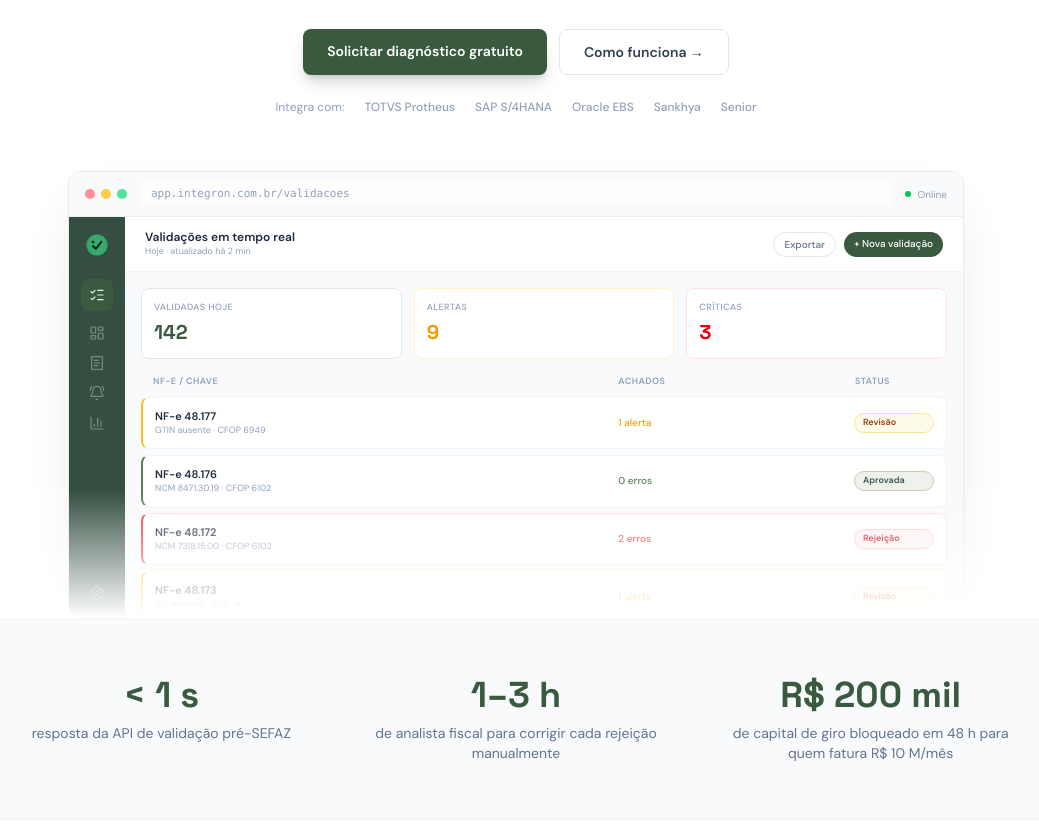
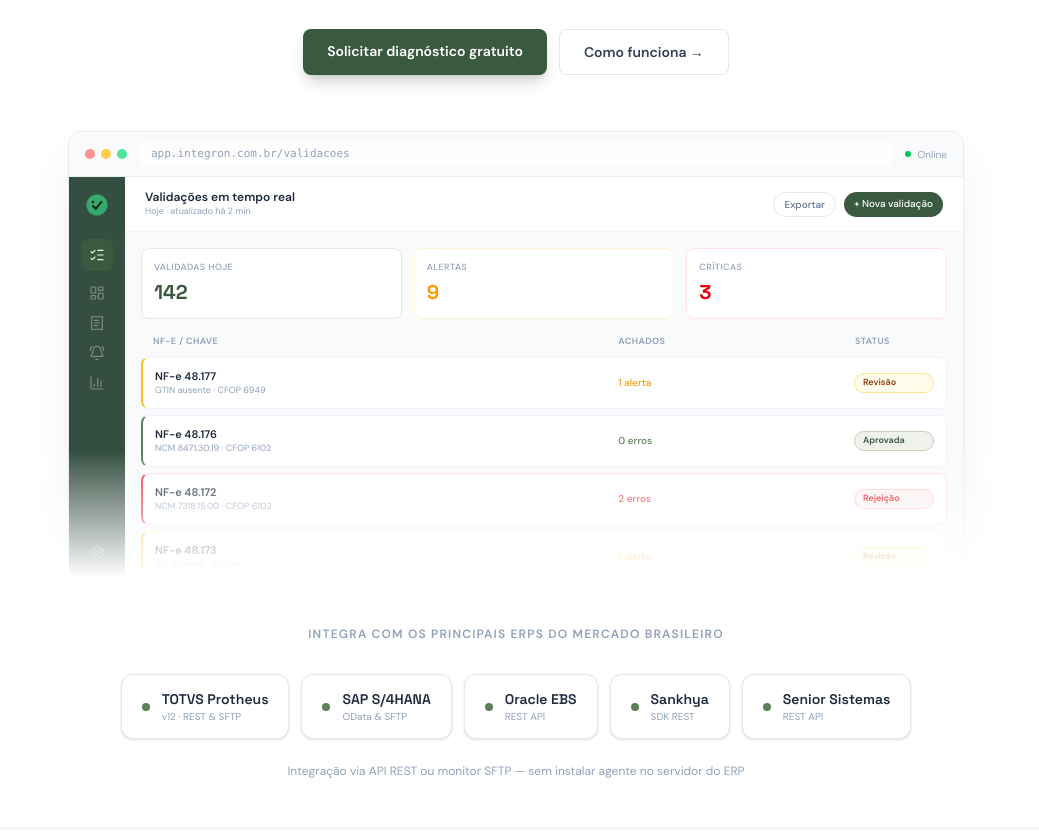
Before and after one commit to DelanoDuarte/integron-site, an Astro site: page / in a window 1280 px wide. Shown: the part 441-1272 px from the top of the page, without its empty margins (124-1163 px from the left). Built offline with nearby package versions, Linux system fonts and the light colour scheme; Astro itself is replaced by a stand-in of ours.

Commit message:
feat(landing): promote ERP integrations to dedicated strip section
Replace hidden hero footnote with a full-width section between hero
and stats — each ERP as a card with green indicator, name, and
integration method (REST/SFTP). Adds caption clarifying no server
agent is required.

Co-Authored-By: Claude Sonnet 4.6 <noreply@anthropic.com>

```diff
--- a/src/pages/index.astro
+++ b/src/pages/index.astro
@@ -57,12 +57,6 @@ import Base from '../layouts/Base.astro'
           <a href="#como-funciona" class="rounded-lg border border-slate-200 bg-white px-6 py-3 text-sm font-semibold text-slate-700 hover:border-brand-300 hover:text-brand-700 dark:border-white/10 dark:bg-white/5 dark:text-white transition-all">
             Como funciona →
           </a>
-        </div>
-        <div class="mt-6 flex flex-wrap justify-center items-center gap-x-5 gap-y-1.5 animate-fade-up" style="animation-delay: 320ms">
-          <span class="text-xs text-slate-400 dark:text-slate-500">Integra com:</span>
-          {['TOTVS Protheus', 'SAP S/4HANA', 'Oracle EBS', 'Sankhya', 'Senior'].map(e => (
-            <span class="text-xs font-medium text-slate-400 dark:text-slate-500">{e}</span>
-          ))}
         </div>
       </div>
 
@@ -173,6 +167,35 @@ import Base from '../layouts/Base.astro'
         <!-- Fade mockup into next section -->
         <div aria-hidden="true" class="pointer-events-none absolute bottom-0 inset-x-0 h-32 bg-gradient-to-t from-white to-transparent dark:from-brand-ink"></div>
       </div>
+    </div>
+  </section>
+
+  <!-- ── Integrations strip ──────────────────────────────────────────────── -->
+  <section class="border-b border-slate-100 bg-white px-6 py-12 dark:border-white/5 dark:bg-brand-ink">
+    <div class="mx-auto max-w-5xl">
+      <p class="mb-8 text-center text-xs font-semibold uppercase tracking-widest text-slate-400 dark:text-slate-500 reveal">
+        Integra com os principais ERPs do mercado brasileiro
+      </p>
+      <div class="flex flex-wrap justify-center gap-3 reveal" style="--delay: 80ms">
+        {[
+          { name: 'TOTVS Protheus',  note: 'v12 · REST & SFTP' },
+          { name: 'SAP S/4HANA',     note: 'OData & SFTP'      },
+          { name: 'Oracle EBS',      note: 'REST API'           },
+          { name: 'Sankhya',         note: 'SDK REST'           },
+          { name: 'Senior Sistemas', note: 'REST API'           },
+        ].map(e => (
+          <div class="flex items-center gap-3 rounded-xl border border-slate-200 bg-white px-5 py-3.5 shadow-sm transition-shadow hover:shadow-md dark:border-brand-700/40 dark:bg-brand-800/60">
+            <span class="size-2 shrink-0 rounded-full bg-brand-500"></span>
+            <div>
+              <p class="font-heading text-sm font-semibold text-slate-800 dark:text-slate-100">{e.name}</p>
+              <p class="text-[10px] text-slate-400 dark:text-slate-500">{e.note}</p>
+            </div>
+          </div>
+        ))}
+      </div>
+      <p class="mt-6 text-center text-xs text-slate-400 dark:text-slate-500 reveal" style="--delay: 160ms">
+        Integração via API REST ou monitor SFTP — sem instalar agente no servidor do ERP
+      </p>
     </div>
   </section>
 
```
